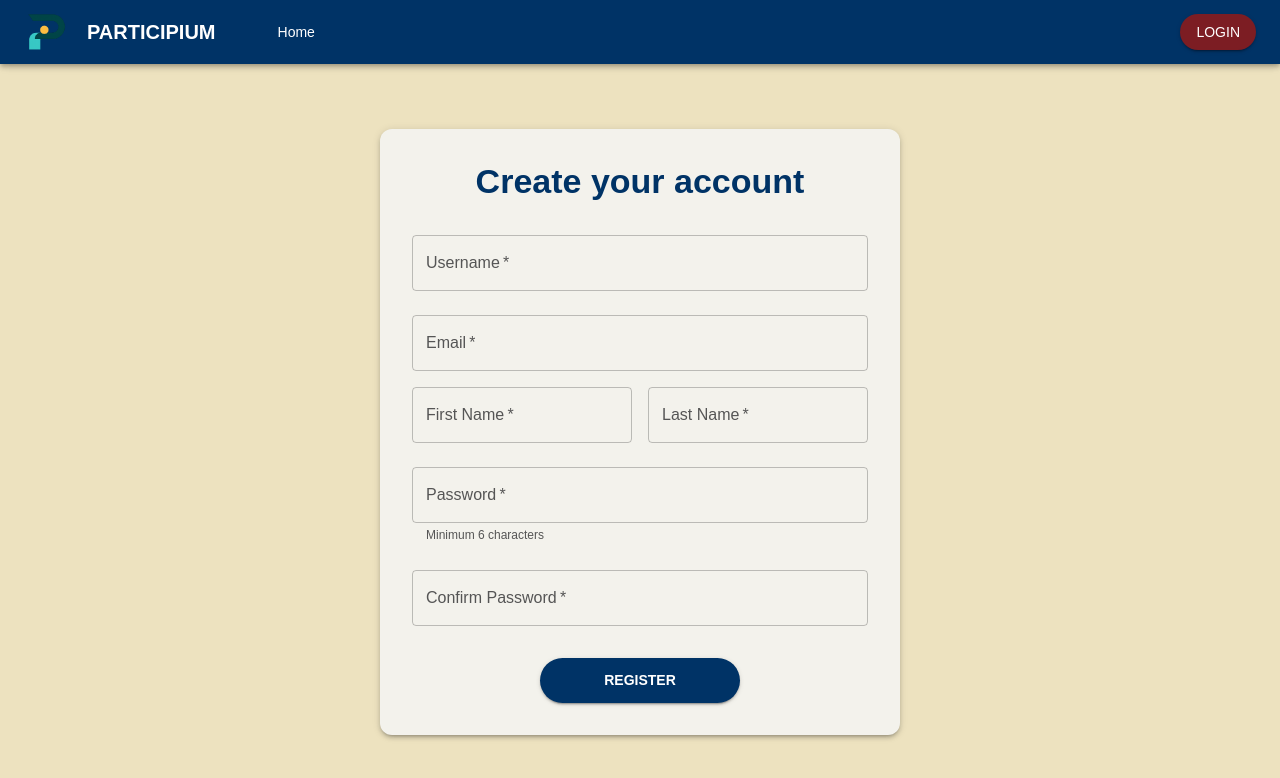
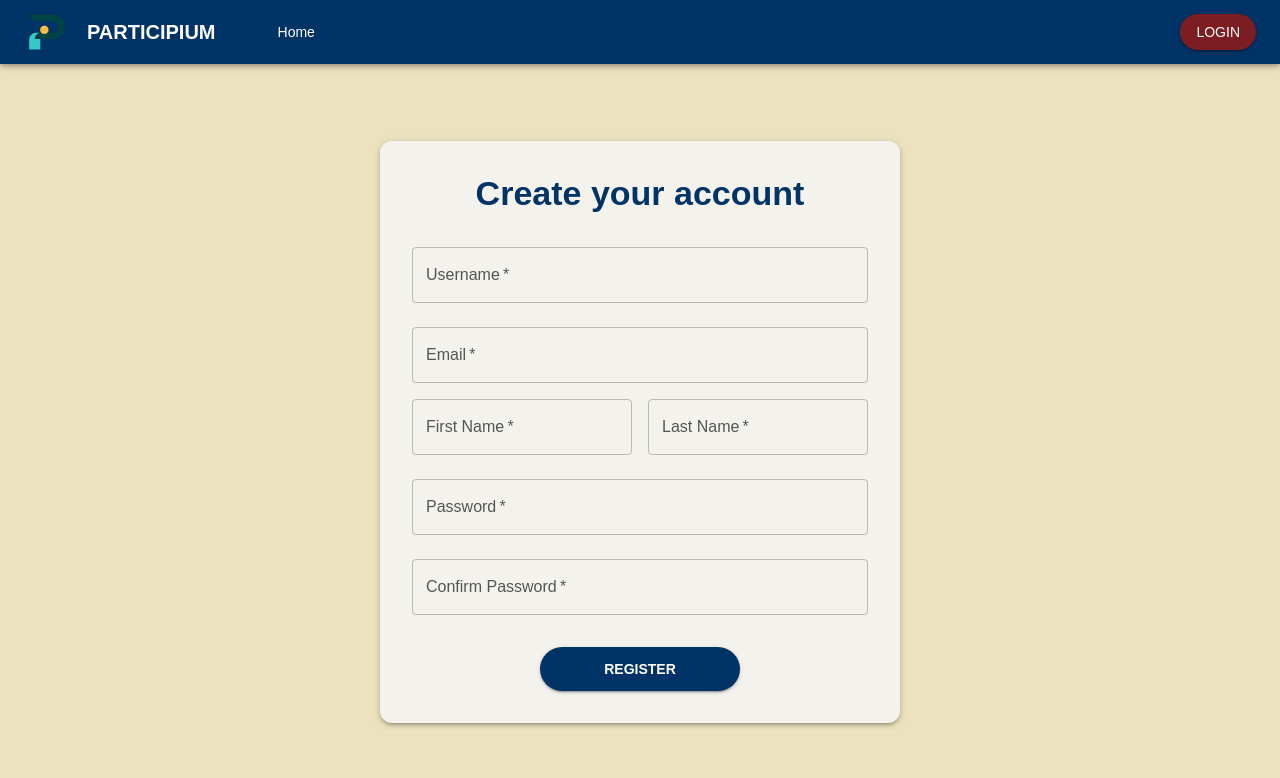
Before and after one commit to soft-eng-II-2025/Participium-Group06, a React (Create React App) app in the folder frontend/: page /register in a window 1280 px wide. Shown: the top 778 px of the page. Built offline with nearby package versions, Linux system fonts and the light colour scheme; some icons are missing.

Commit message:
Refactor RegistrationForm: update import path for UserDTO, remove password length validation, and adjust payload type

```diff
--- a/frontend/src/components/RegistrationForm.tsx
+++ b/frontend/src/components/RegistrationForm.tsx
@@ -1,6 +1,6 @@
 import React, { useState } from "react";
 import { Paper, Box, Typography, TextField, Button, Alert } from "@mui/material";
-import { UserDTO } from "../types/user.types";
+import { UserDTO } from "../DTOs/UserDTO";
 
 type Props = {
   onSubmit: (payload: UserDTO) => Promise<void> | void;
@@ -32,10 +32,6 @@ const RegistrationForm: React.FC<Props> = ({ onSubmit, loading = false, serverEr
       setLocalError("Please enter a valid email address.");
       return false;
     }
-    if (password.length < 6) {
-      setLocalError("Password must be at least 6 characters.");
-      return false;
-    }
     if (password !== confirmPassword) {
       setLocalError("Passwords do not match.");
       return false;
@@ -48,7 +44,7 @@ const RegistrationForm: React.FC<Props> = ({ onSubmit, loading = false, serverEr
     setLocalError(null);
     if (!validate()) return;
 
-    const payload: RegistrationPayload = {
+    const payload: UserDTO = {
       username,
       email,
       first_name: firstName,
@@ -139,7 +135,6 @@ const RegistrationForm: React.FC<Props> = ({ onSubmit, loading = false, serverEr
             value={password}
             onChange={(e) => setPassword(e.target.value)}
             autoComplete="new-password"
-            helperText="Minimum 6 characters"
           />
 
           <TextField
```
